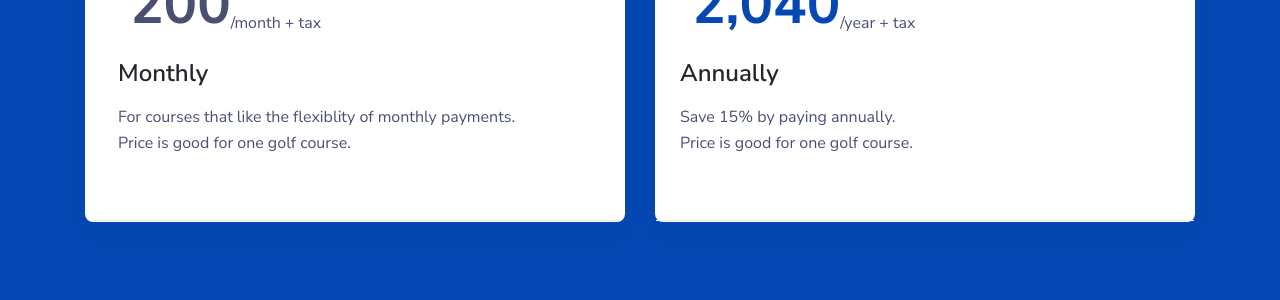
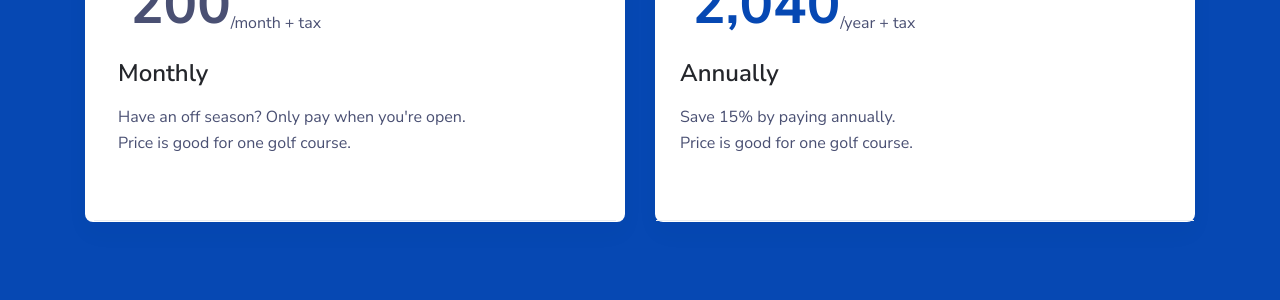
Before and after one commit to easyteegolf/easytee_front, a Jekyll site: the page built from index.html, in a window 1280 px wide and 900 px high, scrolled down 5510 px. Shown: the part 154-454 px from the top of the window. Built offline with Jekyll 4.4.1, drawn with Linux system fonts in a browser that asks for light colours.

Commit message:
add language about off season

```diff
--- a/index.html
+++ b/index.html
@@ -253,7 +253,7 @@ order: 0
                                     <span class="h6 font-weight-normal align-self-end">/month + tax</span>
                                 </div>
                                 <h4 class="mb-3 text-black">Monthly</h4>
-                                <p class="font-weight-normal mb-0">For courses that like the flexiblity of monthly payments.</p>
+                                <p class="font-weight-normal mb-0">Have an off season? Only pay when you're open.</p>
                                 <p>Price is good for one golf course.</p>
                             </div>
                         </div>
```
